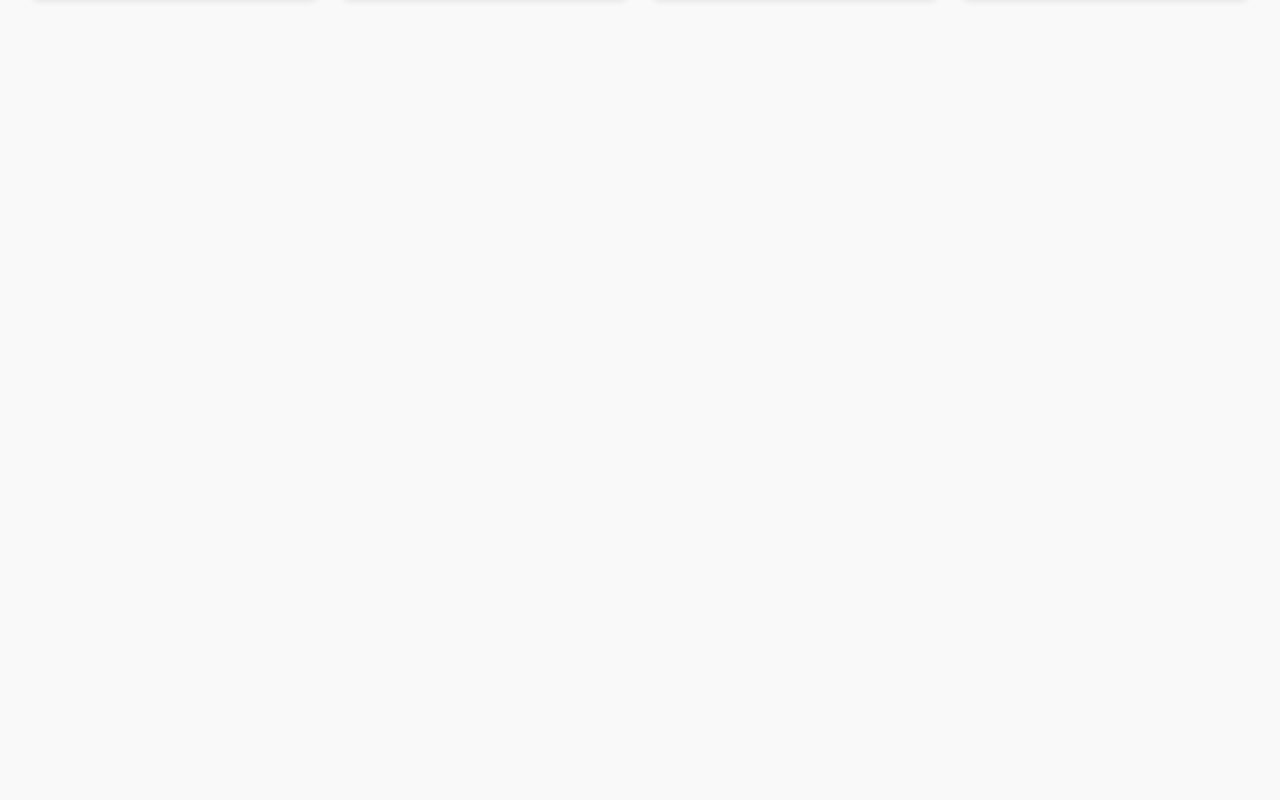
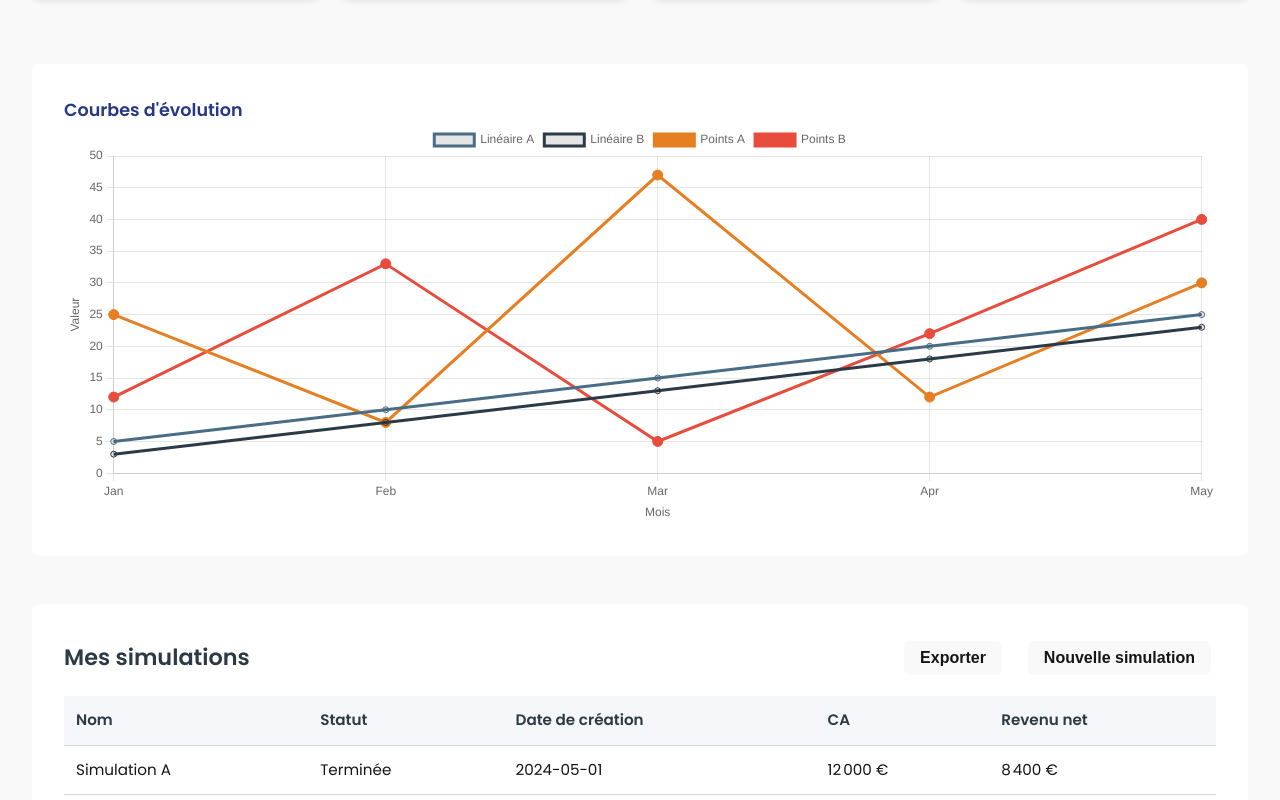
Before and after one commit to sziane-pro/MSCG_Front, a Vue app: page /dashboard in a window 1280 px wide. Shown: the part 360-1160 px from the top of the page. Before the commit the page ends 800 px from the top, so only its background shows below. Built offline with nearby package versions, Linux system fonts and the light colour scheme; sample sign-in values are in the browser's storage.

Commit message:
Work in progress

```diff
--- a/src/assets/main.css
+++ b/src/assets/main.css
@@ -4,7 +4,7 @@ body {
   background-color: #f9f9f9;
 }
 
-h1, h3 {
+h1, h3, th {
   font-family: 'Poppins', sans-serif;
   color: #253786;
   font-weight: bold;
@@ -14,7 +14,7 @@ h1, h3 {
   font-family: 'Roboto', sans-serif;
 }
 
-p {
+p, td {
   font-family: 'Poppins', sans-serif;
   color: #151515;
 }
--- /dev/null
+++ b/src/components/MultiLineChart.vue
@@ -0,0 +1,90 @@
+<template>
+  <div class="chart-wrapper">
+    <Line :data="chartData" :options="chartOptions" />
+  </div>
+</template>
+
+<script setup lang="ts">
+import {
+  Chart as ChartJS,
+  LineElement,
+  PointElement,
+  LinearScale,
+  Title,
+  CategoryScale,
+  Tooltip,
+  Legend
+} from 'chart.js'
+import { Line } from 'vue-chartjs'
+
+ChartJS.register(LineElement, PointElement, LinearScale, Title, CategoryScale, Tooltip, Legend)
+
+const chartData = {
+  labels: ['Jan', 'Feb', 'Mar', 'Apr', 'May'],
+  datasets: [
+    {
+      label: 'Linéaire A',
+      data: [5, 10, 15, 20, 25],
+      borderColor: '#4A6D86',
+      fill: false
+    },
+    {
+      label: 'Linéaire B',
+      data: [3, 8, 13, 18, 23],
+      borderColor: '#2B3A46',
+      fill: false
+    },
+    {
+      label: 'Points A',
+      data: [25, 8, 47, 12, 30],
+      borderColor: '#e67e22',
+      backgroundColor: '#e67e22',
+      fill: false,
+      showLine: true,
+      pointRadius: 5
+    },
+    {
+      label: 'Points B',
+      data: [12, 33, 5, 22, 40],
+      borderColor: '#e74c3c',
+      backgroundColor: '#e74c3c',
+      fill: false,
+      showLine: true,
+      pointRadius: 5
+    }
+  ]
+}
+
+const chartOptions = {
+  responsive: true,
+  maintainAspectRatio: false,
+  scales: {
+    x: {
+      title: {
+        display: true,
+        text: 'Mois'
+      }
+    },
+    y: {
+      title: {
+        display: true,
+        text: 'Valeur'
+      },
+      beginAtZero: true
+    }
+  }
+}
+</script>
+
+<style scoped>
+/* Pour fixer la hauteur du conteneur */
+:deep(canvas) {
+  max-height: 400px;
+}
+
+.chart-wrapper {
+  position: relative;
+  width: 100%;
+  height: 400px; /* ← fixe la hauteur du graphique ici */
+}
+</style>
--- /dev/null
+++ b/src/components/SimulationTable.vue
@@ -0,0 +1,100 @@
+<template>
+  <section class="simulation-section">
+    <div class="simulation-header">
+      <h3 class="section-title">Mes simulations</h3>
+      <div class="buttons">
+        <BaseButton color="primary">Exporter</BaseButton>
+        <BaseButton color="primary">Nouvelle simulation</BaseButton>
+      </div>
+    </div>
+
+    <table class="simulation-table">
+      <thead>
+      <tr>
+        <th>Nom</th>
+        <th>Statut</th>
+        <th>Date de création</th>
+        <th>CA</th>
+        <th>Revenu net</th>
+      </tr>
+      </thead>
+      <tbody>
+      <tr v-for="(sim, i) in simulations" :key="i">
+        <td>{{ sim.nom }}</td>
+        <td>{{ sim.statut }}</td>
+        <td>{{ sim.date }}</td>
+        <td>{{ sim.ca }}</td>
+        <td>{{ sim.revenuNet }}</td>
+      </tr>
+      </tbody>
+    </table>
+  </section>
+</template>
+
+<script setup lang="ts">
+import BaseButton from '@/components/BaseButton.vue'
+
+const simulations = [
+  {
+    nom: 'Simulation A',
+    statut: 'Terminée',
+    date: '2024-05-01',
+    ca: '12 000 €',
+    revenuNet: '8 400 €'
+  },
+  {
+    nom: 'Simulation B',
+    statut: 'En cours',
+    date: '2024-05-05',
+    ca: '8 500 €',
+    revenuNet: '5 300 €'
+  }
+  // ... plus de lignes si nécessaire
+]
+</script>
+
+<style scoped>
+.simulation-section {
+  margin-top: 3rem;
+  padding: 2rem;
+  background-color: #ffffff;
+  border-radius: 8px;
+}
+
+.simulation-header {
+  display: flex;
+  justify-content: space-between;
+  align-items: center;
+  margin-bottom: 1rem;
+}
+
+.section-title {
+  font-size: 1.4rem;
+  font-weight: 600;
+  color: #2B3A46;
+}
+
+.buttons {
+  display: flex;
+  gap: 1rem;
+}
+
+.simulation-table {
+  width: 100%;
+  border-collapse: collapse;
+  font-size: 0.95rem;
+}
+
+.simulation-table th,
+.simulation-table td {
+  padding: 0.75rem;
+  border-bottom: 1px solid #d0d6db;
+  text-align: left;
+}
+
+.simulation-table th {
+  background-color: #f5f7fa;
+  color: #2b3a46;
+  font-weight: 600;
+}
+</style>
--- a/src/views/DashboardView.vue
+++ b/src/views/DashboardView.vue
@@ -25,11 +25,21 @@
         changeText="-2% par rapport au mois dernier"
       />
     </section>
+    <section class="chart-section">
+      <h3>Courbes d'évolution</h3>
+      <MultiLineChart />
+    </section>
+    <SimulationTable />
+
   </div>
+  <Footer />
 </template>
 
 <script setup lang="ts">
 import StatCard from '@/components/StatCard.vue'
+import MultiLineChart from '@/components/MultiLineChart.vue'
+import SimulationTable from '@/components/SimulationTable.vue'
+import Footer from '@/components/Footer.vue'
 </script>
 
 <style scoped>
@@ -43,4 +53,11 @@ import StatCard from '@/components/StatCard.vue'
   gap: 1.5rem;
   margin-top: 2rem;
 }
+
+.chart-section {
+  margin-top: 4rem;
+  padding: 2rem;
+  background: #fff;
+  border-radius: 8px;
+}
 </style>
--- a/src/views/HomeView.vue
+++ b/src/views/HomeView.vue
@@ -2,8 +2,8 @@
   <div>
     <HomeOffer />
     <homeContent />
-    <Footer />
   </div>
+  <Footer />
 </template>
 
 <script setup lang="ts">
```
